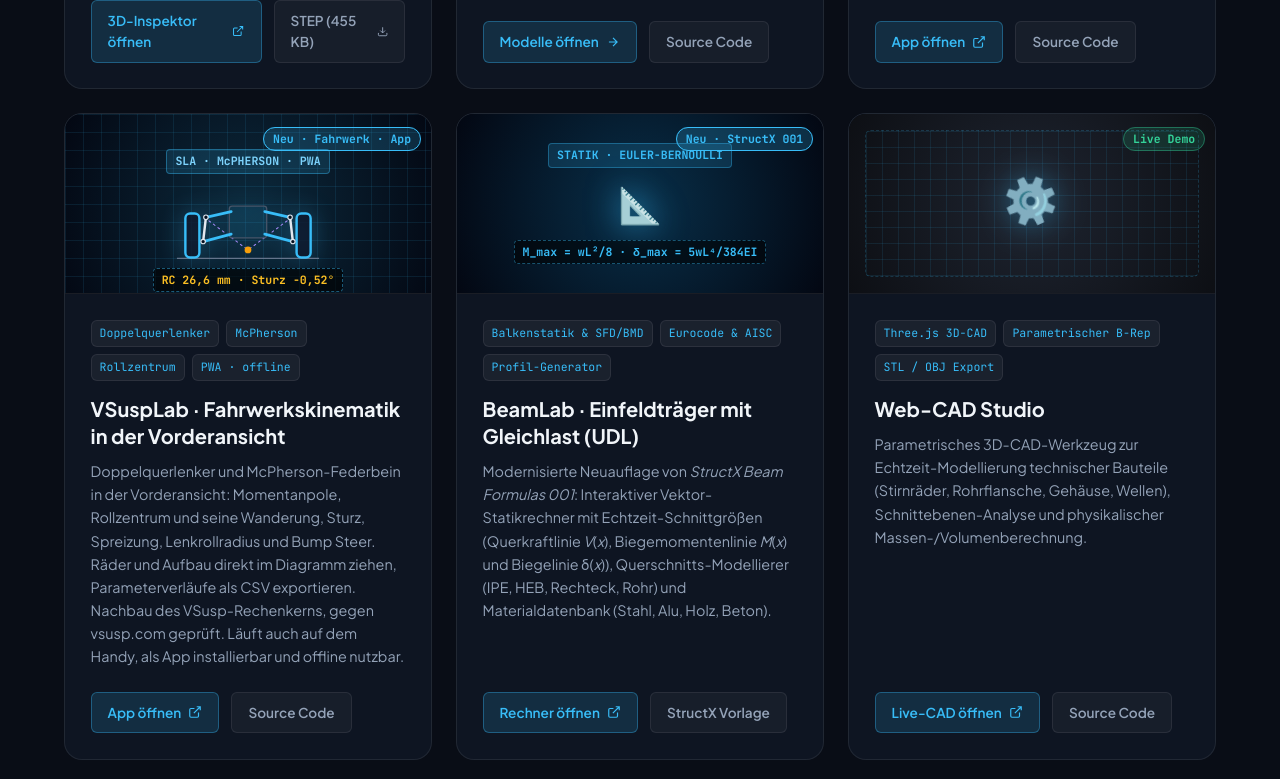
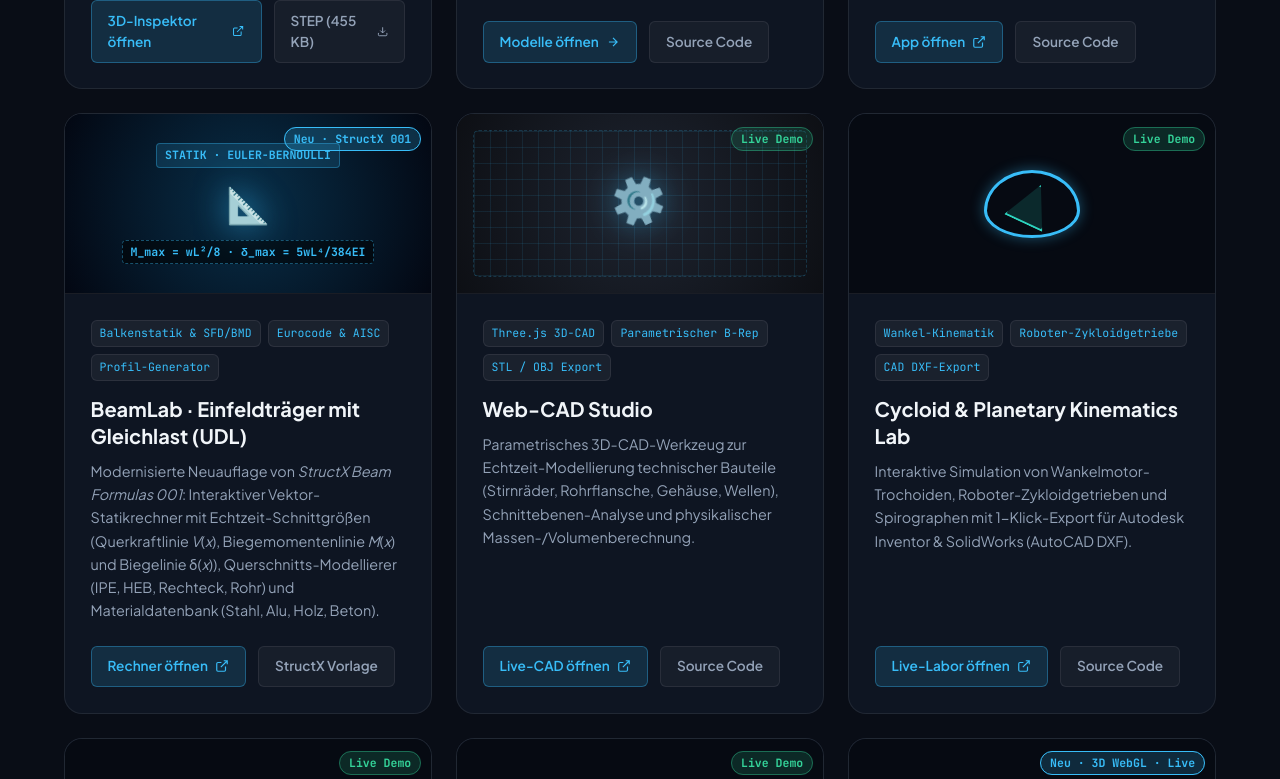
Before and after one commit to xallace/xallace.github.io, a plain HTML site: page index.html in a window 1280 px wide. Shown: the part 2635-3414 px from the top of the page. Drawn offline with nearby package versions, Linux system fonts and the light colour scheme; no server answers.

Commit message:
chore(portfolio): remove VSuspLab card
The vsusp.com terms (section 3) allow only a private copy and forbid
redistribution without written permission, so the port is no longer
published: repo xallace/vsusp-sim is now private and its Pages site is
offline. Removed the card, its CSS, the README entry and the skills
reference; the skills line now names KfzDyn only.

```diff
--- a/index.html
+++ b/index.html
@@ -254,56 +254,6 @@
                   <svg width="14" height="14" viewBox="0 0 24 24" fill="none" stroke="currentColor" stroke-width="2"><path d="M18 13v6a2 2 0 0 1-2 2H5a2 2 0 0 1-2-2V8a2 2 0 0 1 2-2h6M15 3h6v6M10 14L21 3"/></svg>
                 </a>
                 <a href="https://github.com/xallace/xallace.github.io/tree/main/kfz-dynamik" target="_blank" rel="noopener noreferrer" class="card-btn secondary">
-                  <span>Source Code</span>
-                </a>
-              </div>
-            </div>
-          </article>
-
-          <!-- Project: VSuspLab · Fahrwerkskinematik (Vorderansicht) -->
-          <article class="project-card">
-            <div class="project-media">
-              <div class="preview-overlay">
-                <span class="preview-badge" style="background: rgba(56, 189, 248, 0.18); color: #38bdf8; border-color: #38bdf8;">Neu · Fahrwerk · App</span>
-              </div>
-              <div class="schematic-vis vsusp-vis">
-                <div class="vis-vsusp-grid"></div>
-                <div class="vis-vsusp-badge">
-                  <span>SLA · McPHERSON · PWA</span>
-                </div>
-                <svg class="vis-vsusp-plot" viewBox="0 0 160 92" aria-hidden="true">
-                  <path class="ground" d="M4 86H156"/>
-                  <path class="ic" d="M33 42L80 77M127 42L80 77"/>
-                  <rect class="frame" x="60" y="30" width="40" height="34" rx="3"/>
-                  <path class="arm" d="M62 36L35 42M98 36L125 42"/>
-                  <path class="arm" d="M62 60L32 68M98 60L128 68"/>
-                  <path class="upright" d="M35 42L32 68M125 42L128 68"/>
-                  <rect class="tire" x="13" y="38" width="15" height="47" rx="5"/>
-                  <rect class="tire" x="132" y="38" width="15" height="47" rx="5"/>
-                  <circle class="joint" cx="35" cy="42" r="2.4"/><circle class="joint" cx="32" cy="68" r="2.4"/>
-                  <circle class="joint" cx="125" cy="42" r="2.4"/><circle class="joint" cx="128" cy="68" r="2.4"/>
-                  <circle class="rc" cx="80" cy="77" r="3.6"/>
-                </svg>
-                <div class="vis-vsusp-formula">RC 26,6 mm · Sturz −0,52°</div>
-              </div>
-            </div>
-            <div class="project-content">
-              <div class="card-tags">
-                <span class="tag">Doppelquerlenker</span>
-                <span class="tag">McPherson</span>
-                <span class="tag">Rollzentrum</span>
-                <span class="tag">PWA · offline</span>
-              </div>
-              <h3 class="card-title">VSuspLab · Fahrwerkskinematik in der Vorderansicht</h3>
-              <p class="card-text">
-                Doppelquerlenker und McPherson-Federbein in der Vorderansicht: Momentanpole, Rollzentrum und seine Wanderung, Sturz, Spreizung, Lenkrollradius und Bump Steer. Räder und Aufbau direkt im Diagramm ziehen, Parameterverläufe als CSV exportieren. Nachbau des VSusp-Rechenkerns, gegen vsusp.com geprüft. Läuft auch auf dem Handy, als App installierbar und offline nutzbar.
-              </p>
-              <div class="card-actions">
-                <a href="https://xallace.github.io/vsusp-sim/" target="_blank" rel="noopener" class="card-btn primary">
-                  <span>App öffnen</span>
-                  <svg width="14" height="14" viewBox="0 0 24 24" fill="none" stroke="currentColor" stroke-width="2"><path d="M18 13v6a2 2 0 0 1-2 2H5a2 2 0 0 1-2-2V8a2 2 0 0 1 2-2h6M15 3h6v6M10 14L21 3"/></svg>
-                </a>
-                <a href="https://github.com/xallace/vsusp-sim" target="_blank" rel="noopener noreferrer" class="card-btn secondary">
                   <span>Source Code</span>
                 </a>
               </div>
@@ -953,7 +903,7 @@
             <ul class="skill-list">
               <li><span class="skill-name">Versuchsaufbau & Dokumentation</span> <span class="skill-spec">Batterieversuche mit LabVIEW (TAO Technologies)</span></li>
               <li><span class="skill-name">Fahrdynamik-Daten</span> <span class="skill-spec">Auswertung von Fahrzeug- und Fahrwerksdaten (229sport)</span></li>
-              <li><span class="skill-name">Fahrwerkskinematik</span> <span class="skill-spec">eigene Web-Apps KfzDyn und VSuspLab</span></li>
+              <li><span class="skill-name">Fahrzeugdynamik</span> <span class="skill-spec">eigene Web-App KfzDyn nach Mitschke/Wallentowitz</span></li>
             </ul>
           </div>
         </div>
--- a/style.css
+++ b/style.css
@@ -1151,65 +1151,6 @@
   padding: 2px 8px;
   border-radius: 4px;
   border: 1px dashed rgba(245, 158, 11, 0.45);
-}
-
-/* VSuspLab Visual (Fahrwerk Vorderansicht) */
-.vsusp-vis {
-  position: relative;
-  display: flex;
-  flex-direction: column;
-  align-items: center;
-  justify-content: center;
-  width: 100%;
-  height: 100%;
-  background: radial-gradient(circle at 50% 55%, #0c2a3d 0%, #030712 100%);
-  gap: 4px;
-  padding-top: 34px;  /* Platz für das Badge oben rechts */
-  overflow: hidden;
-}
-.vsusp-vis .vis-vsusp-grid {
-  position: absolute;
-  inset: 0;
-  background-image:
-    linear-gradient(to right, rgba(56, 189, 248, 0.1) 1px, transparent 1px),
-    linear-gradient(to bottom, rgba(56, 189, 248, 0.1) 1px, transparent 1px);
-  background-size: 18px 18px;
-}
-.vsusp-vis .vis-vsusp-badge {
-  font-family: 'JetBrains Mono', monospace;
-  font-size: 0.72rem;
-  background: rgba(56, 189, 248, 0.14);
-  border: 1px solid rgba(56, 189, 248, 0.4);
-  color: #7dd3fc;
-  padding: 2px 8px;
-  border-radius: 4px;
-  font-weight: 700;
-  z-index: 2;
-}
-.vsusp-vis .vis-vsusp-plot {
-  width: 150px;
-  height: 86px;
-  z-index: 2;
-  filter: drop-shadow(0 0 12px rgba(56, 189, 248, 0.35));
-}
-.vsusp-vis .vis-vsusp-plot .ground { stroke: #64748b; stroke-width: 1.5; fill: none; }
-.vsusp-vis .vis-vsusp-plot .ic { stroke: #a78bfa; stroke-width: 1.1; stroke-dasharray: 3 3; fill: none; }
-.vsusp-vis .vis-vsusp-plot .frame { fill: rgba(56, 189, 248, 0.08); stroke: #475569; stroke-width: 1.4; }
-.vsusp-vis .vis-vsusp-plot .arm { stroke: #38bdf8; stroke-width: 3; fill: none; stroke-linecap: round; }
-.vsusp-vis .vis-vsusp-plot .upright { stroke: #e2e8f0; stroke-width: 2.6; fill: none; stroke-linecap: round; }
-.vsusp-vis .vis-vsusp-plot .tire { fill: rgba(15, 23, 42, 0.8); stroke: #38bdf8; stroke-width: 2.6; }
-.vsusp-vis .vis-vsusp-plot .joint { fill: #05101f; stroke: #e2e8f0; stroke-width: 1.2; }
-.vsusp-vis .vis-vsusp-plot .rc { fill: #f59e0b; }
-.vsusp-vis .vis-vsusp-formula {
-  font-family: 'JetBrains Mono', monospace;
-  font-size: 0.72rem;
-  font-weight: 700;
-  color: #fbbf24;
-  z-index: 2;
-  background: rgba(0, 0, 0, 0.6);
-  padding: 2px 8px;
-  border-radius: 4px;
-  border: 1px dashed rgba(56, 189, 248, 0.45);
 }
 
 /* Tabellenbuch Metall S. 58 Visual (baut auf .tbb-vis auf) */
```
Also changed, not shown: 1 other file.
